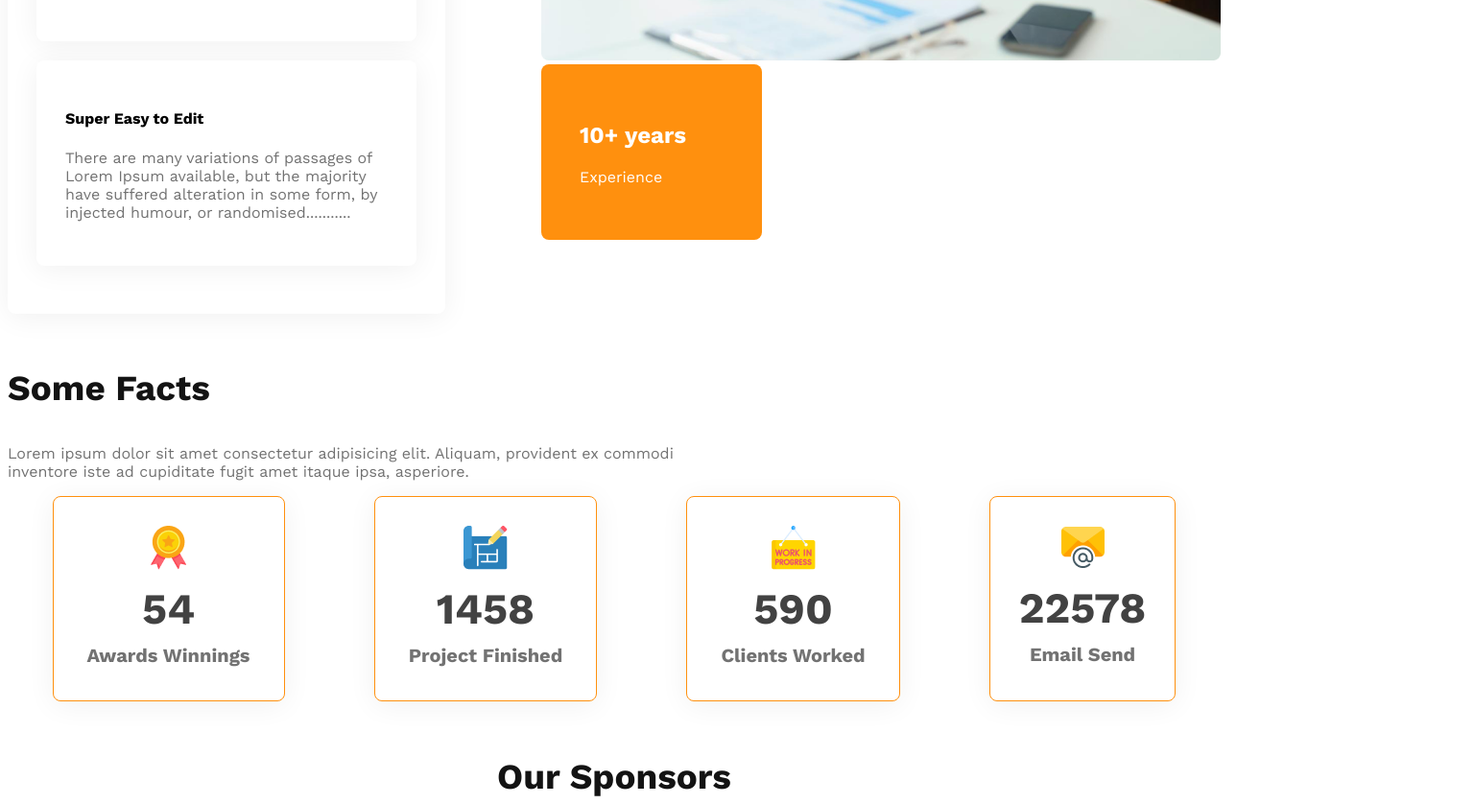
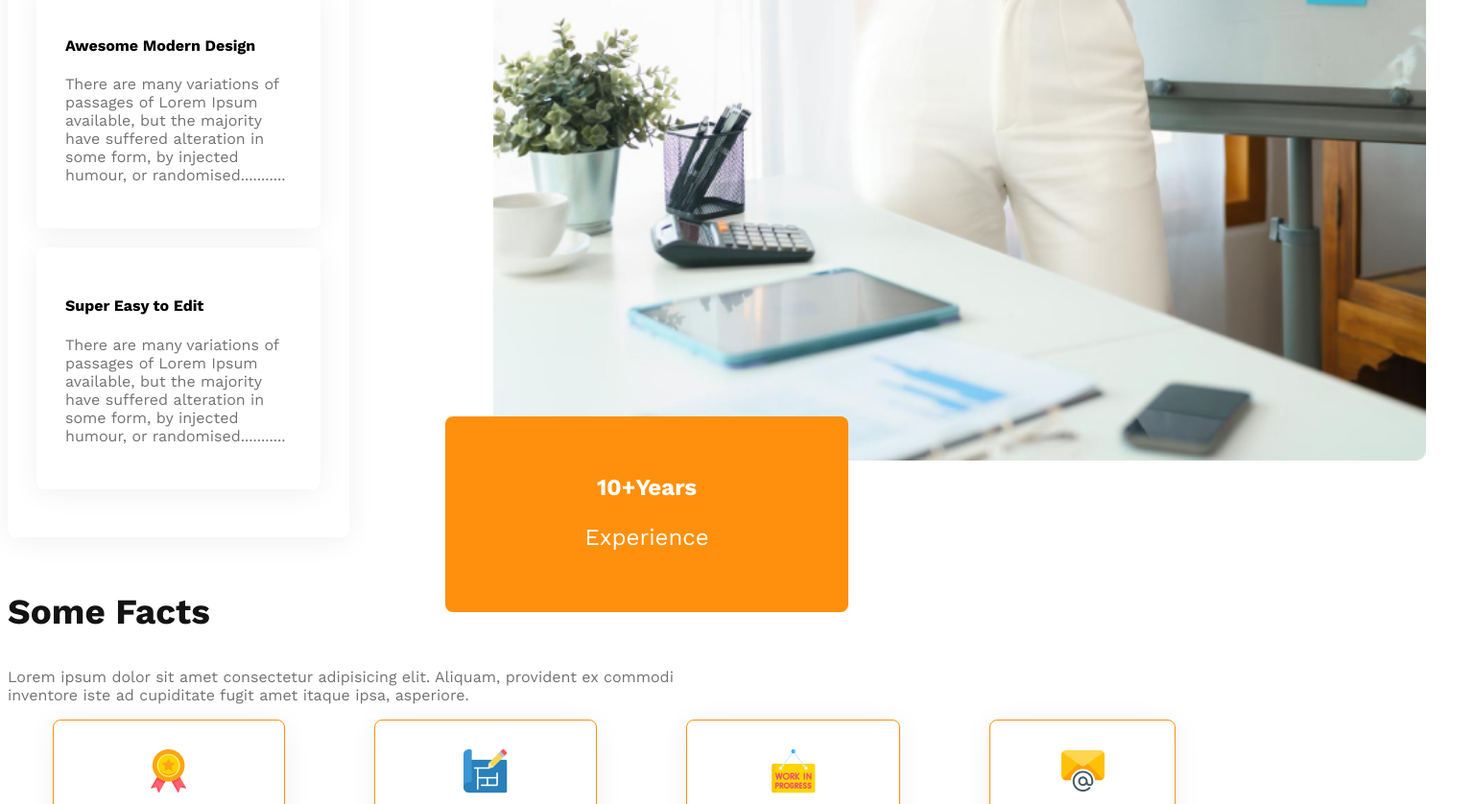
Before and after one commit to riad778/architects-riad, a plain HTML site: page index.html in a window 1280 px wide. Shown: the part 2832-3670 px from the top of the page at 96% size, 1536 px wide, since content can reach past the window. Drawn offline with nearby package versions, Linux system fonts and the light colour scheme.

Commit message:
frist love

```diff
--- a/index.html
+++ b/index.html
@@ -77,7 +77,7 @@
                     <div class="features-img">
                      <img src="images/architect.png" alt="">
                      <div class="ten-year">
-                        <h2>10+ years</h2>
+                        <h2>10+Years</h2>
                         <p>Experience</p>
                      </div>
                 </div>
--- a/styles/architecure.css
+++ b/styles/architecure.css
@@ -121,16 +121,27 @@ color: #131313;
         background: #FFF;
         box-shadow: 0px 4px 30px 0px rgba(0, 0, 0, 0.06);
      }
+     .features-img img{
+        height: 90%;
+        margin: 50px;
+     }
      .ten-year{
        border-radius: 8px;
        background: #ff900e;
        color: #FFF;
-       width: 150px;
+       width: 340px;
        padding: 40px;
+       text-align: center;
+       position: relative;
+       bottom: 100px;
 
      }
      .ten-year h3{
         font-size: 4rem;
+        margin: 0;
+     }
+     .ten-year p{
+        font-size: 1.5rem;
      }
 
    /* facts section */
@@ -180,10 +191,18 @@ color: #131313;
     }
     nav,
     .team-container,
+    .features,
     .facts-card-container,
     .sponsors-img-container
     {
      flex-direction: column;
+    }
+    .features-img img{
+        width: 100%;
+        margin-left: 0;
+    }
+    .ten-year{
+        position: static;
     }
     .team-img-cont{
         grid-template-columns: 1fr;
@@ -203,6 +222,7 @@ color: #131313;
          padding: 50px;
      }
      nav,
+     .features,
      .team-container,
      .sponsors-img-container
      {
```
